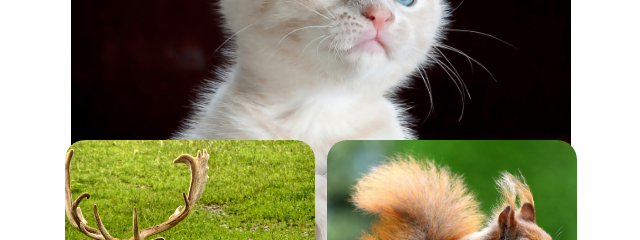
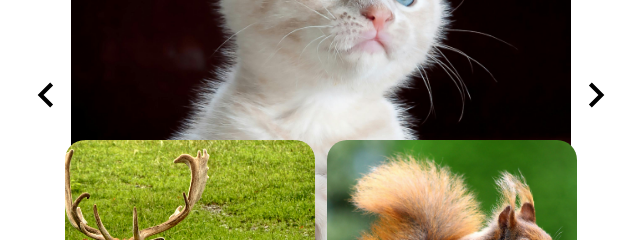
Before and after one commit to thejas2246/image-carousel, a plain HTML site: page index.html in a window 1280 px wide. Shown: the part 330-570 px from the top of the page, 319-959 px from the left. Drawn offline with Linux system fonts and the light colour scheme.

Commit message:
Add arrow to change the images

```diff
--- a/index.html
+++ b/index.html
@@ -10,6 +10,16 @@
     <body>
         <div class="image-container">
             <img src="" alt="image" class="image" />
+            <img
+                src="./assets/icons/chevron-left.svg"
+                alt="chevron-left-icon"
+                class="chevron-left-icon"
+            />
+            <img
+                src="./assets/icons/chevron-right.svg"
+                alt="chevron-right-icon"
+                class="chevron-right-icon"
+            />
         </div>
         <div><img src="" alt="" class="previous-image" /></div>
         <div><img src="" alt="" class="next-image" /></div>
--- a/script.js
+++ b/script.js
@@ -39,7 +39,6 @@ function showImageDots(imageCount) {
 }
 
 function changeImage() {
-    console.log(imageCount);
     if (imageCount >= imageArray.length) {
         imageCount = 0;
     }
--- a/style.css
+++ b/style.css
@@ -11,13 +11,14 @@ body{
     width: 500px;
     height: 500px;
     border-radius: 20px;
-    overflow: hidden;
+    position: relative;
 }
 
 img{
     height: 100%;
     width: 100%;
     object-fit: cover;
+     border-radius: 20px;
 }
 
 .previous-image,.next-image{
@@ -49,3 +50,17 @@ img{
 .active-image{
     background-color: black;
 }
+.chevron-left-icon{
+    position: absolute;
+    top:50%;
+    left: -50px;
+    width: 50px;
+    height: 50px;
+}
+.chevron-right-icon{
+    position: absolute;
+    top:50%;
+    right: -50px;
+    width: 50px;
+    height: 50px;
+}
```
Also changed, not shown: assets/icons/chevron-left.svg (added), assets/icons/chevron-right.svg (added).
